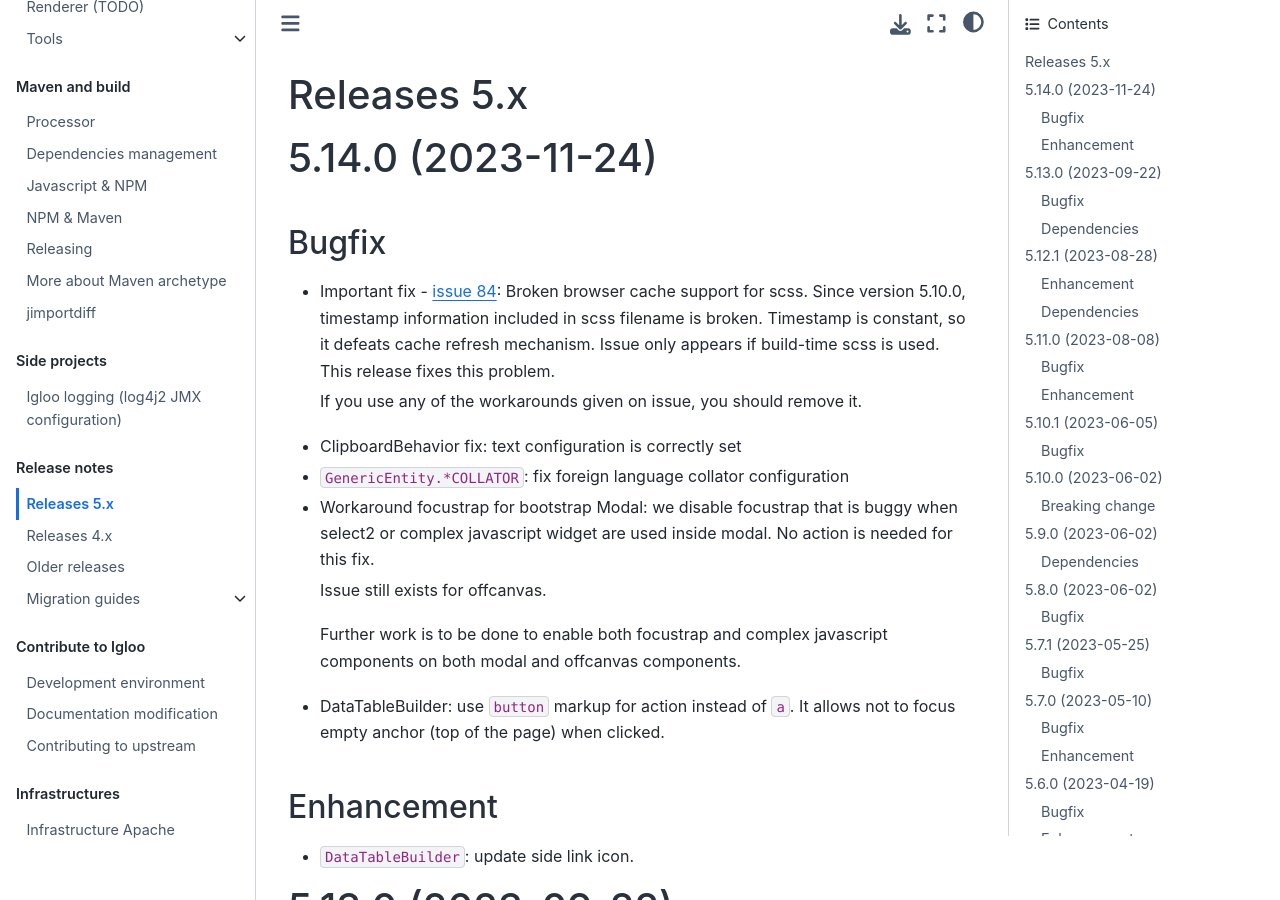
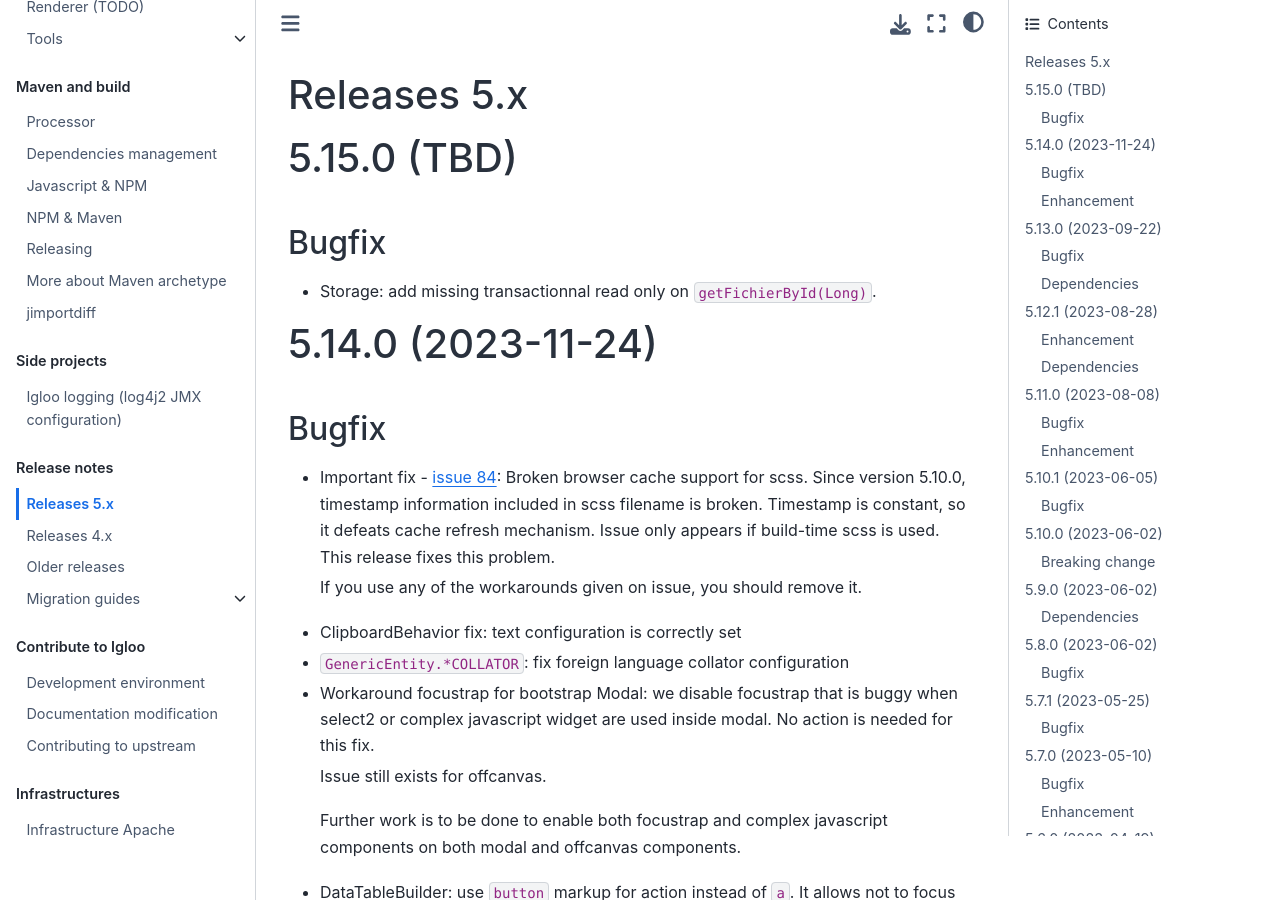
Before and after one commit to igloo-project/igloo-doc, a Sphinx documentation site: the page built from source/release-notes/releases-5.x.md, in a window 1280 px wide and 900 px high. Built offline with Sphinx 7.4.7 and the Sphinx Book theme 1.1.4, drawn with Linux system fonts in a browser that asks for light colours.

Commit message:
Changelog 5.15.0

```diff
--- a/source/release-notes/releases-5.x.md
+++ b/source/release-notes/releases-5.x.md
@@ -1,4 +1,12 @@
 # Releases 5.x
+
+(v5.15.0)=
+
+# 5.15.0 (TBD)
+
+## Bugfix
+
+* Storage: add missing transactionnal read only on `getFichierById(Long)`.
 
 (v5.14.0)=
 
```
